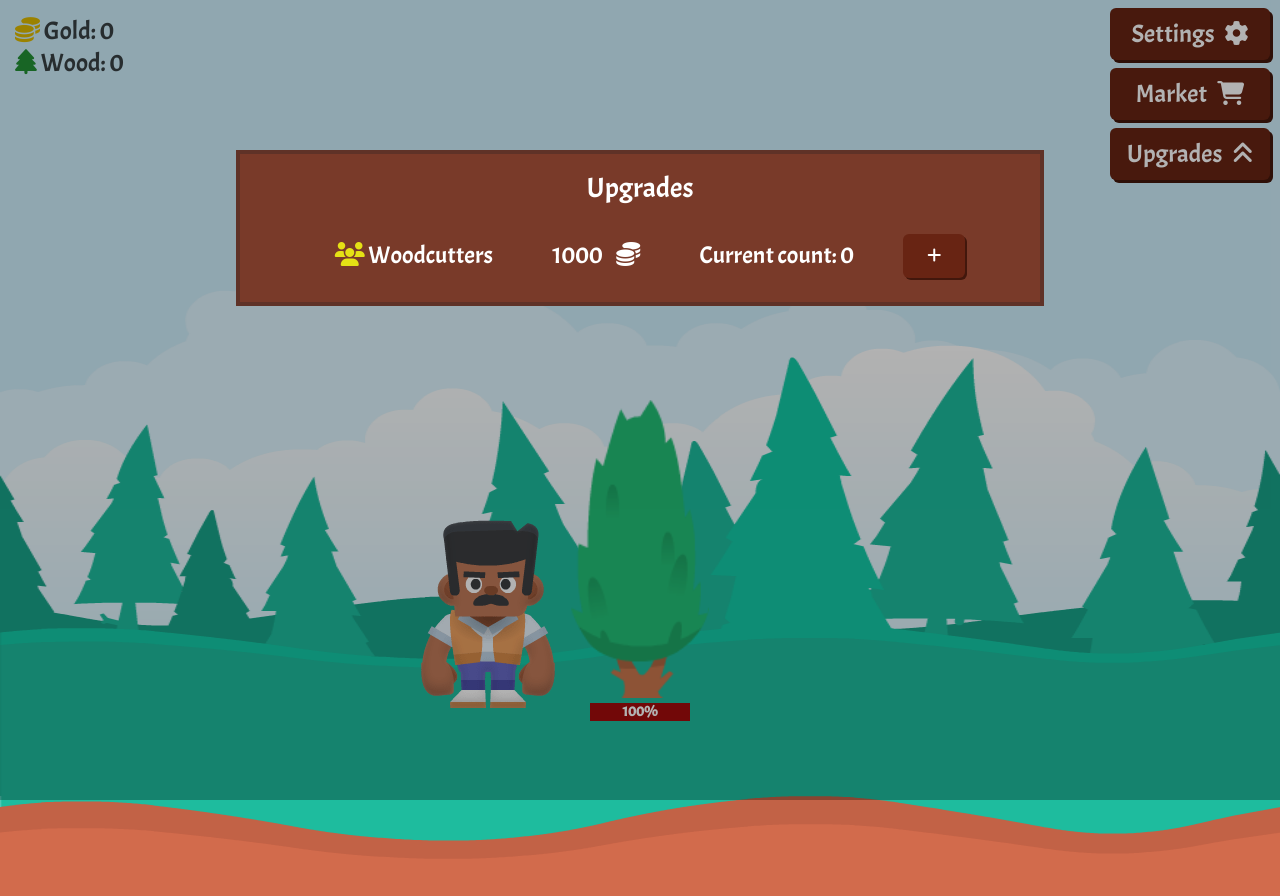
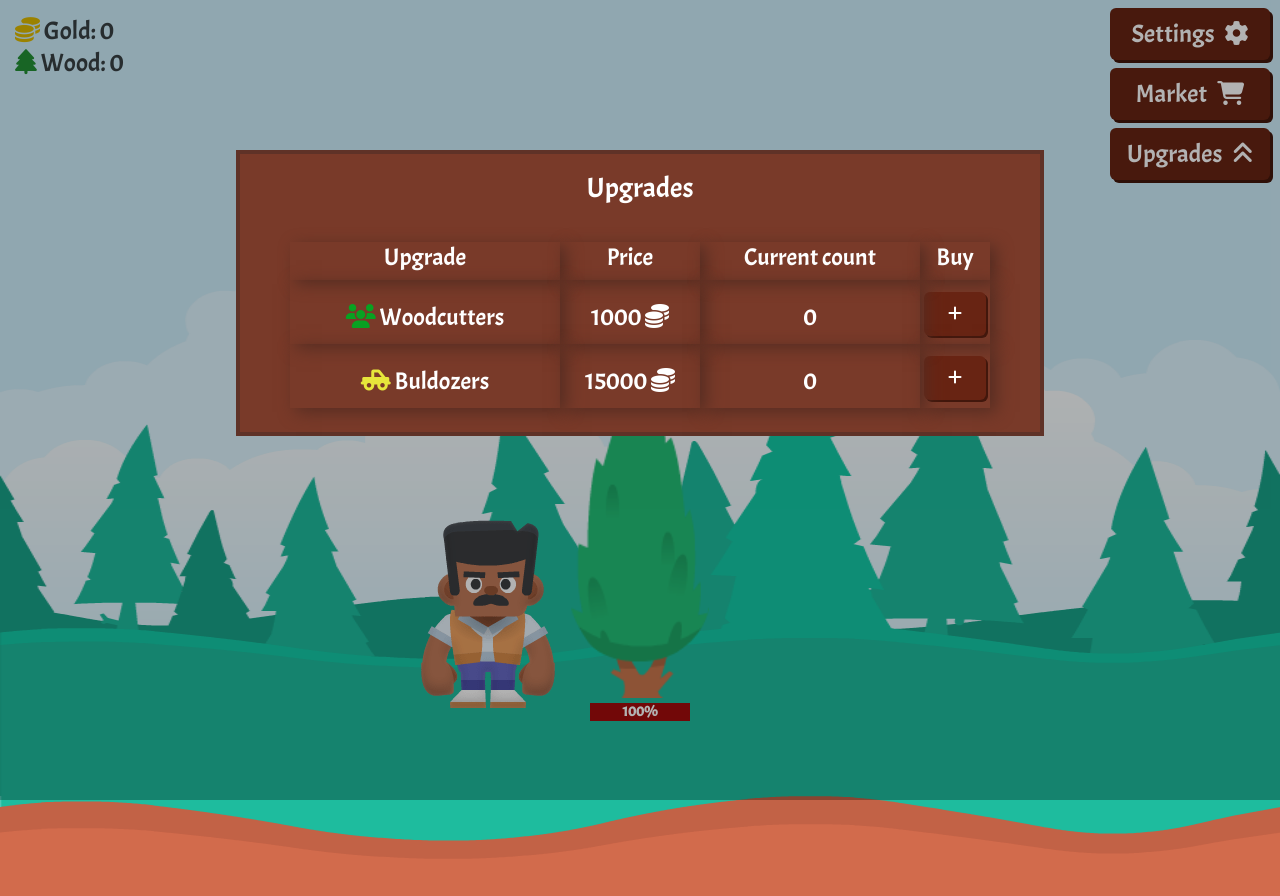
Before and after one commit to jakubfalenczyk/infinite-clicker, a React (Create React App) app in the folder infinite-clicker-app/: page / in a window 1280 px wide. Both pictures are taken after a click on the element "Upgrades". Shown: the top 896 px of the page. Built offline with nearby package versions, Linux system fonts and the light colour scheme.

Commit message:
adding generic way of adding upgrades

```diff
--- a/infinite-clicker-app/src/common/marketPrices.ts
+++ b/infinite-clicker-app/src/common/marketPrices.ts
@@ -1,5 +1,6 @@
 import { Materials } from "gameState/player/model";
 
 export const marketPrices: Record<keyof Materials, number> = {
+  "gold": 1,
   "wood": 10,
 }
--- a/infinite-clicker-app/src/common/upgrades.tsx
+++ b/infinite-clicker-app/src/common/upgrades.tsx
@@ -1,12 +1,15 @@
 import React from "react"
-import { UpgradesState } from "gameState/upgrades/model";
+import { UpgradesState } from "gameState/upgrades/model"
+import { Materials } from "gameState/player/model"
+import * as _ from "lodash"
 
 export interface Upgrade {
   label: string
   price: number
   icon: JSX.Element
   storeKey: keyof UpgradesState
-  goldPerSec: number
+  gatheredMaterial: keyof Materials
+  gatheredPerSec: number
 }
 
 export const allUpgrades: Upgrade[] = [
@@ -15,17 +18,35 @@ export const allUpgrades: Upgrade[] = [
     price: 1000,
     icon: <i className="fas fa-users"></i>,
     storeKey: "woodcutters",
-    goldPerSec: 2,
+    gatheredMaterial: "wood",
+    gatheredPerSec: 2,
+  },
+  {
+    label: "Buldozers",
+    price: 15000,
+    icon: <i className="fas fa-truck-pickup"></i>,
+    storeKey: "buldozers",
+    gatheredMaterial: "wood",
+    gatheredPerSec: 20,
   }
 ]
 
-export const calculateGoldPerSec = (upgrades: UpgradesState) => {
-  const goldPerSecMap = Object.keys(upgrades).map(x => {
-    const key = x as keyof UpgradesState
-    const upgradeProps = allUpgrades.find(y => y.storeKey === x)
-    return upgradeProps ? upgrades[key] * upgradeProps.goldPerSec : 0
-  })
+interface SummedMaterials {
+  key: keyof Materials
+  sum: number
+}
 
-  const sum = goldPerSecMap.reduce((a, b) => a + b)
-  return sum
+export const calculateGatheredMaterials = (upgrades: UpgradesState): SummedMaterials[] => {
+  const groupedByMaterial = _.groupBy(allUpgrades, u => u.gatheredMaterial)
+
+  const sumUpValues = (value: Upgrade) => {
+    const count = upgrades[value.storeKey]
+    console.log(value.storeKey, count)
+    return count * value.gatheredPerSec
+  }
+
+  const summedUp = _.map(groupedByMaterial, (value, key) =>
+    ({ key: key as keyof Materials, sum: _.sumBy(value, v => sumUpValues(v))}))
+
+  return summedUp
 }
--- a/infinite-clicker-app/src/components/AutoGatherers/Helper/index.tsx
+++ b/infinite-clicker-app/src/components/AutoGatherers/Helper/index.tsx
@@ -6,13 +6,13 @@ import { allUpgrades } from "common/upgrades"
 const Helper = () => {
   const { upgrades } = useGameState()
   const woodcuttersUpgrade = allUpgrades.find(u => u.storeKey === "woodcutters")
-  const goldPerSec = upgrades.woodcutters * woodcuttersUpgrade!.goldPerSec
+  const materialsPerSec = upgrades.woodcutters * woodcuttersUpgrade!.gatheredPerSec
 
   return (
     upgrades.woodcutters > 0
       ? <div className="helper">
           <div className="count">Woodcutters: {upgrades.woodcutters}</div>
-          <div className="gps"> [{goldPerSec} gold/s]</div>
+          <div className="gps"> [{materialsPerSec} {woodcuttersUpgrade!.gatheredMaterial}/s]</div>
         </div>
       : null
   )
--- a/infinite-clicker-app/src/components/AutoGatherers/useAutoGatherers.tsx
+++ b/infinite-clicker-app/src/components/AutoGatherers/useAutoGatherers.tsx
@@ -1,23 +1,28 @@
 import { useRef, useEffect } from "react"
 import { useGameState } from "gameState"
-import { calculateGoldPerSec } from "common/upgrades"
+import { calculateGatheredMaterials } from "common/upgrades"
 import { PlayerState } from "gameState/player/model"
 import { UpgradesState } from "gameState/upgrades/model"
 
 const useAutoGatherers = (autoGathererTick: React.MutableRefObject<() => void>) => {
   const { player, upgrades } = useGameState()
 
-  const updateGold = useRef((playerState: PlayerState, upgradesState: UpgradesState) => {
-    const allGoldPerTick = calculateGoldPerSec(upgradesState)
+  const updateState = useRef((playerState: PlayerState, upgradesState: UpgradesState) => {
+    const gathered = calculateGatheredMaterials(upgradesState)
+    const gold = gathered.find(x => x.key === "gold")
+    const wood = gathered.find(x => x.key === "wood")
+
+    console.log(gathered)
     player.updateState({
       ...playerState,
-      gold: playerState.gold + allGoldPerTick
+      gold: playerState.gold + (gold ? gold.sum : 0),
+      wood: playerState.wood + (wood ? wood.sum : 0)
     })
   })
 
   useEffect(() => {
     autoGathererTick.current = () => {
-      updateGold.current(player, upgrades)
+      updateState.current(player, upgrades)
     }
   }, [upgrades, player, autoGathererTick])
 }
--- /dev/null
+++ b/infinite-clicker-app/src/components/UserInterface/components/Upgrades/components/UpgradeItem.tsx
@@ -0,0 +1,41 @@
+import React from "react"
+import { Upgrade } from "common/upgrades"
+import Button from "components/GameModal/components/Button"
+import { useGameState } from "gameState"
+
+interface UpgradeItemProps {
+  item: Upgrade
+  buy: () => void
+}
+
+const UpgradeItem = (props: UpgradeItemProps) => {
+  const { upgrades } = useGameState()
+  const { item, buy } = props
+
+  return (
+    <div key={item.storeKey} className="upgradesRow">
+      <div className="upgradeCell">
+        <div className="label">
+          {item.icon} {item.label}
+        </div>
+      </div>
+      <div className="priceCell">
+        <div className="label">
+          {item.price} <i className="fas fa-coins"></i>
+        </div>
+      </div>
+      <div className="countCell">
+        <div className="label">
+          {upgrades[item.storeKey]}
+        </div>
+      </div>
+      <div className="actionCell">
+        <Button onClick={() => buy()}>
+          <i className="fas fa-plus"></i>
+        </Button>
+      </div>
+    </div>
+  )
+}
+
+export default UpgradeItem
--- a/infinite-clicker-app/src/components/UserInterface/components/Upgrades/index.tsx
+++ b/infinite-clicker-app/src/components/UserInterface/components/Upgrades/index.tsx
@@ -2,8 +2,8 @@ import React, { useState } from "react"
 import "./styles.scss"
 import GameModal from "components/GameModal"
 import { useGameState } from "gameState"
-import Button from "components/GameModal/components/Button"
 import { Upgrade, allUpgrades } from "common/upgrades"
+import UpgradeItem from "./components/UpgradeItem"
 
 const Upgrades = () => {
   const [isOpen, setIsOpen] = useState(false)
@@ -43,30 +43,20 @@ const Upgrades = () => {
         isOpen={isOpen}
         onClose={onClose}
       >
+        <div className="header">
+          <div className="upgradeCell">
+              Upgrade
+          </div>
+          <div className="priceCell">
+              Price
+          </div>
+          <div className="countCell">
+              Current count
+          </div>
+          <div className="actionCell">Buy</div>
+        </div>
         {allUpgrades.map((u: Upgrade) =>
-          <div key={u.storeKey} className="upgradesRow">
-            <div className="upgradesCell">
-              <div className="label">
-                {u.icon} {u.label}
-              </div>
-            </div>
-            <div className="upgradesCell">
-              <div className="label">
-                {u.price} <i className="fas fa-coins"></i>
-              </div>
-            </div>
-            <div className="upgradesCell">
-              <div className="label">
-                Current count: {upgrades[u.storeKey]}
-              </div>
-            </div>
-            <div className="marketCell">
-              <Button onClick={() => buyUpgrade(u)}>
-                <i className="fas fa-plus"></i>
-              </Button>
-            </div>
-          </div>
-        )}
+          <UpgradeItem item={u} buy={() => buyUpgrade(u)}/>)}
       </GameModal>
     </>
   )
--- a/infinite-clicker-app/src/components/UserInterface/components/Upgrades/styles.scss
+++ b/infinite-clicker-app/src/components/UserInterface/components/Upgrades/styles.scss
@@ -2,8 +2,45 @@
   width: 800px;
   font-size: 24px;
 
+  .content {
+    padding-top: 20px;
+  }
+
+  .header {
+    display: flex;
+  }
+
+  .upgradeCell, .priceCell, .countCell, .actionCell {
+    display: flex;
+    align-items: center;
+    justify-content: center;
+    padding-bottom: 8px;
+    box-shadow: 6px 4px 16px #562d22;
+  }
+
+  .upgradeCell {
+    flex: 1 1 250px;
+  }
+
+  .priceCell {
+    flex: 1 1 120px;
+  }
+
+  .countCell {
+    flex: 1 1 200px;
+    position: relative;
+  }
+
+  .actionCell {
+    flex: 1 1 50px;
+  }
+
   .fa-users {
-    color: rgb(228, 225, 21);
+    color: #08a222;
+  }
+
+  .fa-truck-pickup {
+    color: #e6e63b;
   }
 
   .upgradesRow {
--- a/infinite-clicker-app/src/gameState/player/model.ts
+++ b/infinite-clicker-app/src/gameState/player/model.ts
@@ -1,11 +1,11 @@
 import _ from "lodash"
 
 export interface Materials {
+  gold: number
   wood: number
 }
 
 export interface PlayerState extends Materials {
-  gold: number
   axeDamage: number
 }
 
--- a/infinite-clicker-app/src/gameState/upgrades/model.ts
+++ b/infinite-clicker-app/src/gameState/upgrades/model.ts
@@ -2,10 +2,12 @@ import _ from "lodash"
 
 export interface UpgradesState {
   woodcutters: number
+  buldozers: number
 }
 
 export const defaultUpgradesState: UpgradesState = {
   woodcutters: 0,
+  buldozers: 0,
 }
 
 export interface UpgradesActions {
```
